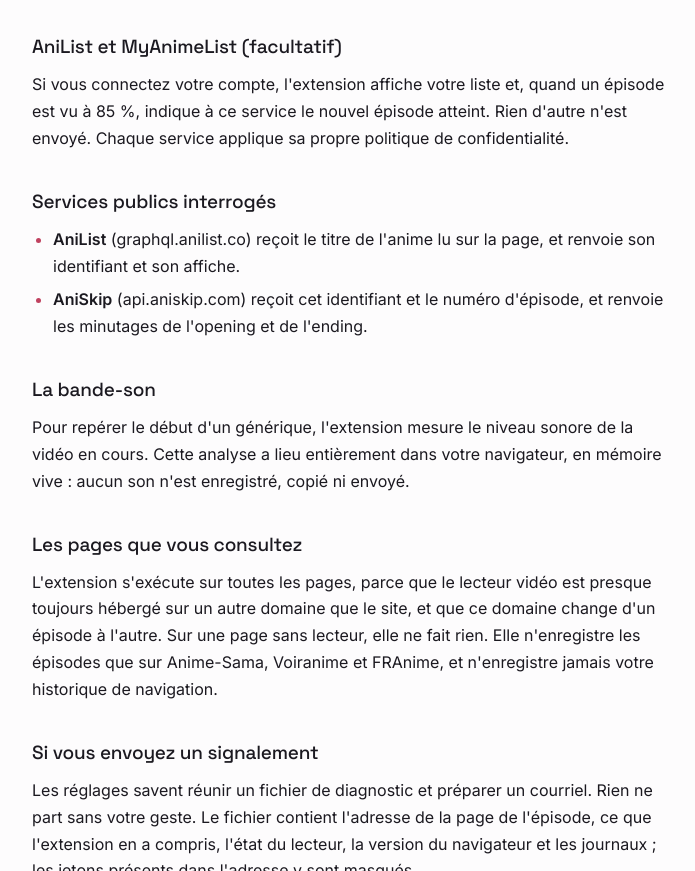
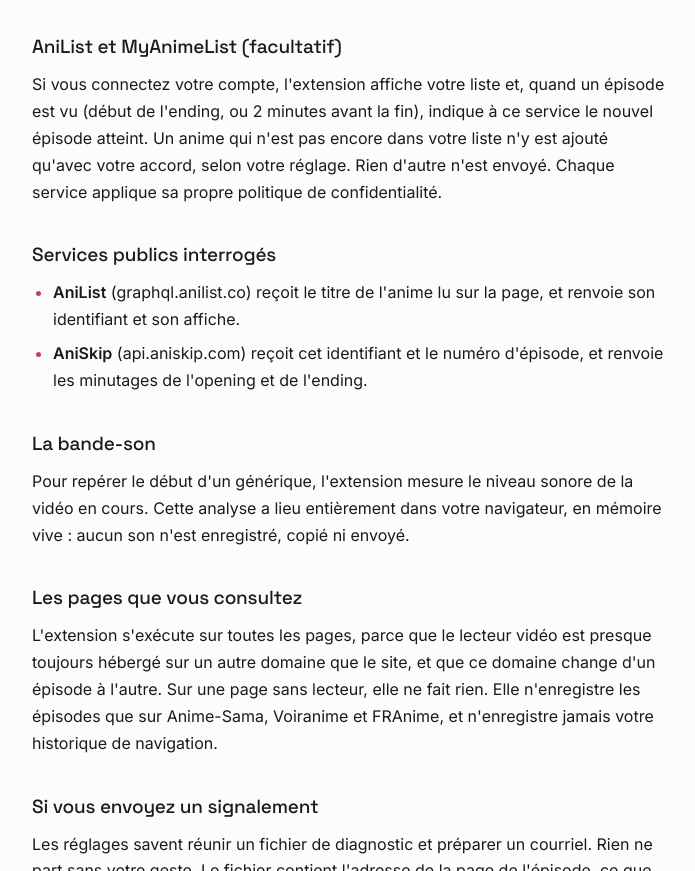
Before and after one commit to tad15/Tsuzuki-site, a plain HTML site: page confidentialite.html in a window 1280 px wide. Shown: the part 1165-2036 px from the top of the page, without its empty margins (288-983 px from the left). Drawn offline with Linux system fonts and the light colour scheme.

Commit message:
Confidentialité : moment où l'épisode est vu, ajout à la liste sur accord
Co-Authored-By: Claude Opus 5.5 <noreply@anthropic.com>
Claude-Session: https://claude.ai/code/session_01Y2y177rrJquPRhcFXnmaxx

```diff
--- a/confidentialite.html
+++ b/confidentialite.html
@@ -95,8 +95,9 @@
   ni utilisées pour de la publicité, ni lues par une personne.</p>
 
   <h2>AniList et MyAnimeList (facultatif)</h2>
-  <p>Si vous connectez votre compte, l'extension affiche votre liste et, quand un épisode est vu à
-  85 %, indique à ce service le nouvel épisode atteint. Rien d'autre n'est envoyé. Chaque service
+  <p>Si vous connectez votre compte, l'extension affiche votre liste et, quand un épisode est vu
+  (début de l'ending, ou 2 minutes avant la fin), indique à ce service le nouvel épisode atteint. Un
+  anime qui n'est pas encore dans votre liste n'y est ajouté qu'avec votre accord, selon votre réglage. Rien d'autre n'est envoyé. Chaque service
   applique sa propre politique de confidentialité.</p>
 
   <h2>Services publics interrogés</h2>
```
